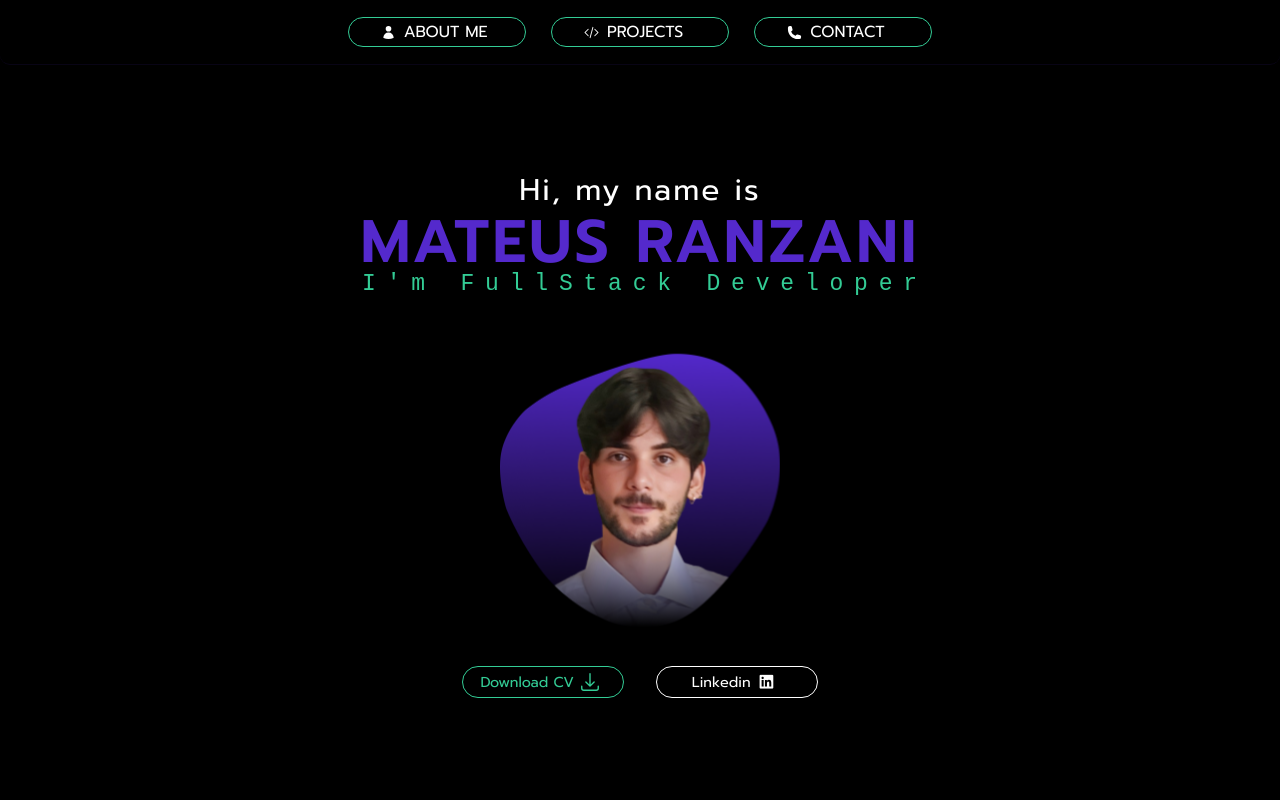
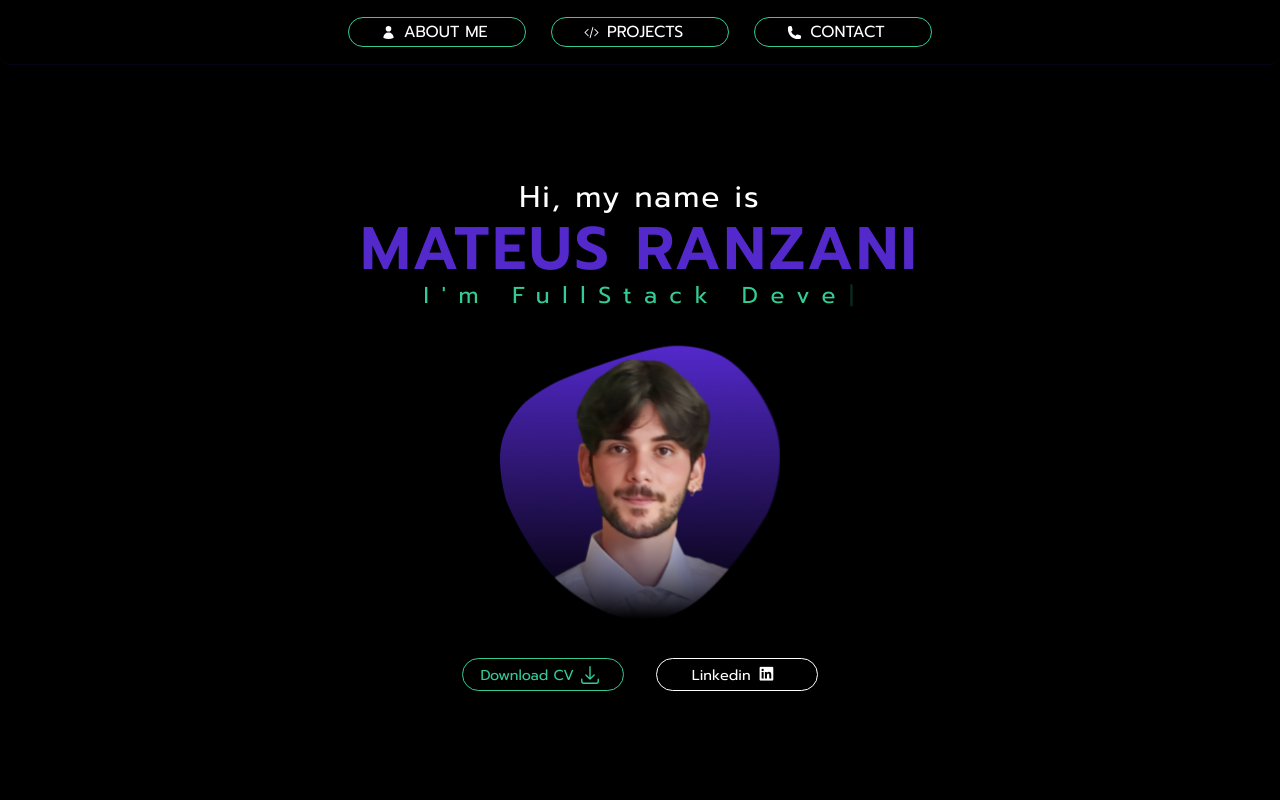
Before and after one commit to MateusRanzani/aboutMe, a React (Create React App) app: page / in a window 1280 px wide. Shown: the top 800 px of the page. Built offline with nearby package versions, Linux system fonts and the light colour scheme; no server answers; a web font is replaced by a local one.

Commit message:
Update typewriter

```diff
--- a/package.json
+++ b/package.json
@@ -20,6 +20,7 @@
     "sass": "^1.57.1",
     "styled-components": "^5.3.6",
     "typescript": "^4.9.4",
+    "typewriter-effect": "^2.19.0",
     "web-vitals": "^2.1.4"
   },
   "scripts": {
--- a/src/components/Apresentation/index.tsx
+++ b/src/components/Apresentation/index.tsx
@@ -1,7 +1,7 @@
 import React from "react";
 import { githubInterface } from "../../interface/githubInterface";
 import { ArrowDownTrayIcon } from "@heroicons/react/24/solid";
-import { TypeWriter } from "../TypeWriter"
+import Typewriter from "typewriter-effect";
 import "./style.scss";
 
 interface ApresentationInferface {
@@ -17,9 +17,21 @@ function Apresentation(props: ApresentationInferface) {
       />
       <h3 className="subtitle_1_spc">Hi, my name is</h3>
       <h1 className="title_1">MATEUS RANZANI</h1>
-        <h3 className="subtitle_2"></h3>
-
-        <TypeWriter value="I'm FullStack Developer" />
+      <div className="subtitle_2">
+        <Typewriter
+          onInit={(typewriter) => {
+            typewriter
+              .typeString("I'm Front")
+              .pauseFor(200)
+              .deleteChars(5)
+              .typeString("Back")
+              .pauseFor(200)
+              .deleteChars(4)
+              .typeString("FullStack Developer")
+              .start();
+          }}
+        />
+      </div>
 
       <img className="imageFront" src="imageFront.png" />
 
--- a/src/components/Apresentation/style.scss
+++ b/src/components/Apresentation/style.scss
@@ -149,7 +149,7 @@
   .subtitle_2 {
     margin-left: 10px;
     font-size: 23px;
-    letter-spacing: 10.8px;
+    letter-spacing: 12.7px;
     font-family: "Chivo Mono", monospace !important;
     color: #33cc95;
   }
--- a/src/components/TypeWriter/animation.tsx
+++ /dev/null
@@ -1,17 +0,0 @@
-import styled, { keyframes } from 'styled-components';
-
-export const blinkTextCursor = keyframes`
-  from {border-right-color: rgba(0, 0, 0, .75);}
-  to {border-right-color: transparent}
-`;
-
-export const TextCursor = styled.span`
-  border-right: 2px solid rgba(0, 0, 0, .75);
-  display: inline;
-
-  animation: ${blinkTextCursor} 0.7s steps(44) infinite normal;
-`;
-
-export const Container = styled.p`
-  margin: 0;
-`;
--- a/src/components/TypeWriter/index.tsx
+++ /dev/null
@@ -1,26 +0,0 @@
-import { useEffect, useState } from "react";
-import {Container, TextCursor} from "./animation"
-
-export function TypeWriter({ value } : any) {
-    const [text, setText] = useState('');
-
-    const typeWriter = (text: any, i = 0) => {
-      if (i < value.length) {
-        setText(text.slice(0, i + 1));
-        setTimeout(() => {
-          typeWriter(text, i + 1);
-        }, 130);
-      }
-    };
-
-    useEffect(() => {
-      typeWriter(value);
-    }, []);
-
-    return (
-      <Container>
-        <h3 className="subtitle_2">{text}</h3>
-        <TextCursor />
-      </Container>
-    );
-  }
```
Also changed, not shown: 1 other file (tests, documents, lock files or other folders).
